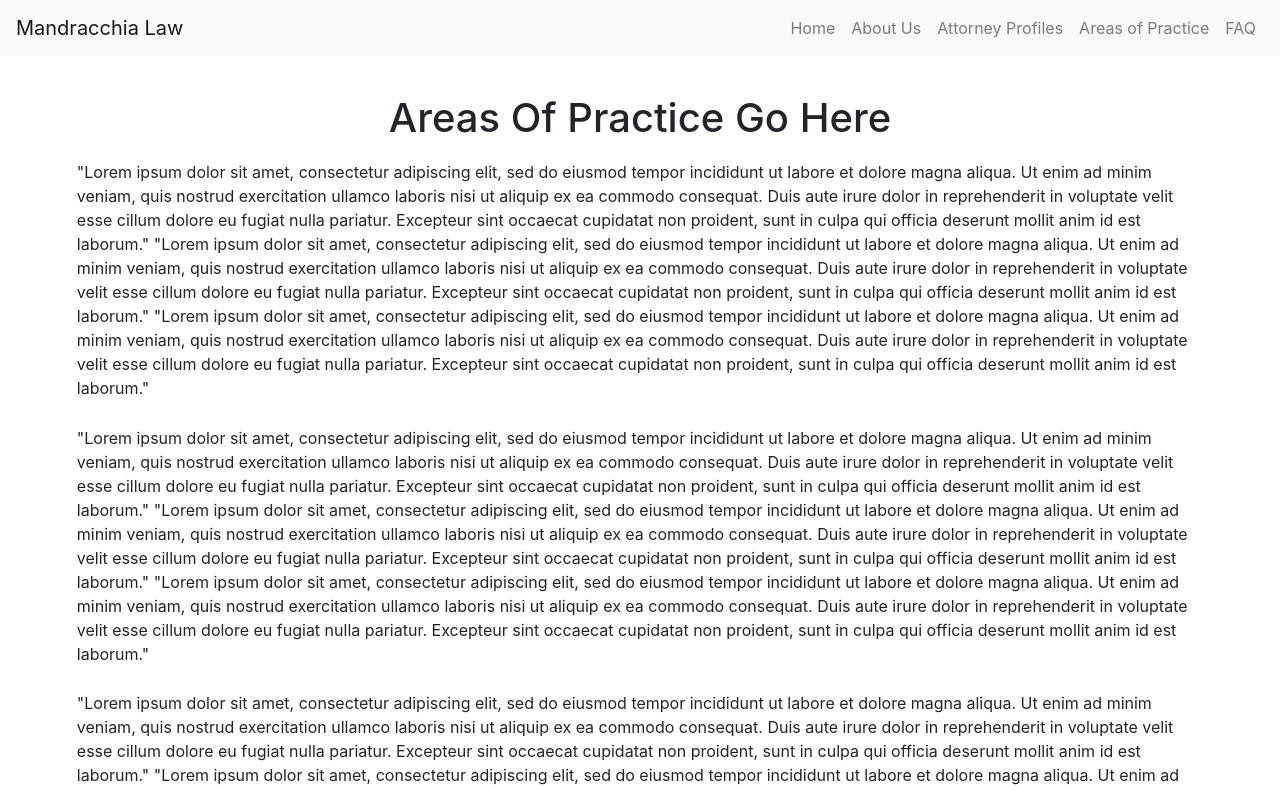
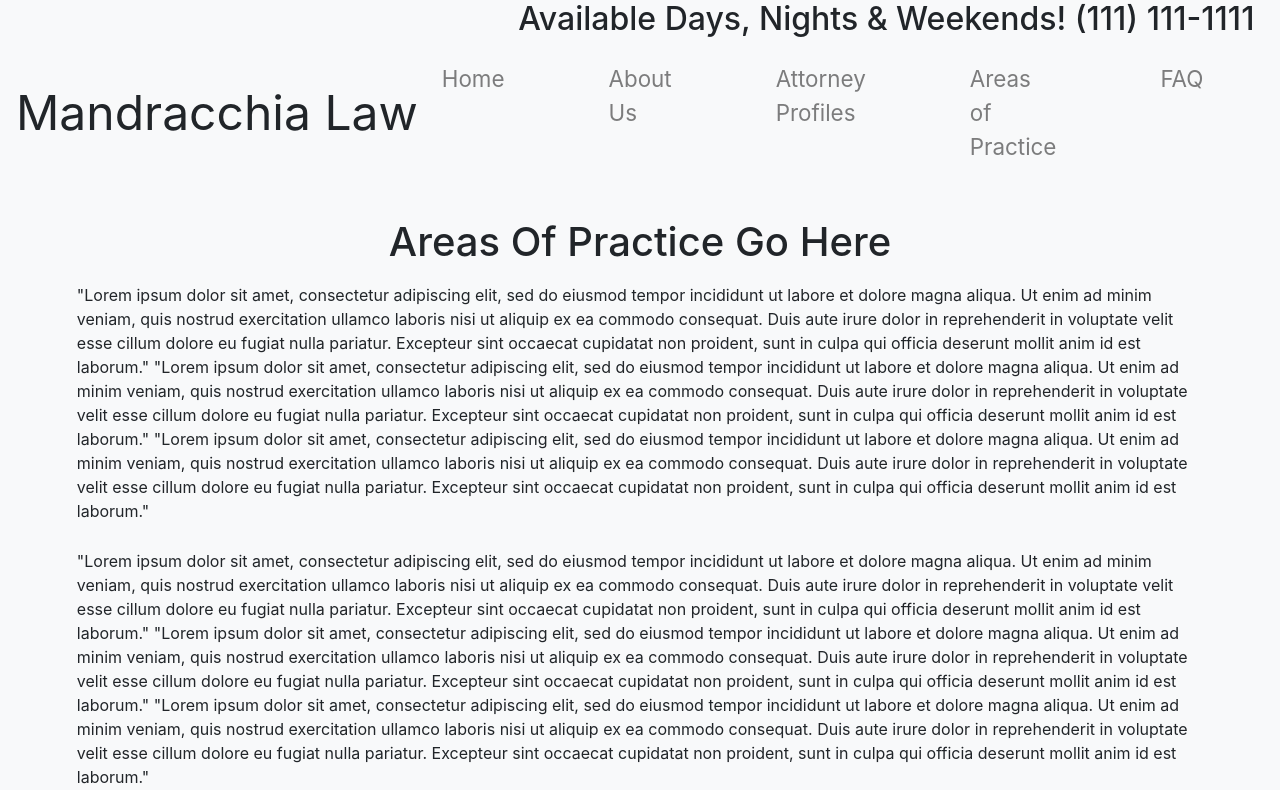
Before and after one commit to Serrowxd/mandracchia-law, a React (Create React App) app: page /AoP in a window 1280 px wide. Shown: the top 790 px of the page. Built offline with nearby package versions, Linux system fonts and the light colour scheme.

Commit message:
Navigation Modifications

```diff
--- a/public/index.css
+++ b/public/index.css
@@ -1,4 +1,4 @@
 html,
 body {
-  /* background-color: #bec7fd; */
+  background-color: #f8f9fa;
 }
--- a/src/App.css
+++ b/src/App.css
@@ -1,3 +1,3 @@
-.appBack {
-  /* background-color: #bec7fd; */
+div {
+  background-color: #f8f9fa;
 }
--- a/src/components/NavBar/RSNav/RSNav.css
+++ b/src/components/NavBar/RSNav/RSNav.css
@@ -0,0 +1,13 @@
+.navHead {
+  font-size: 3rem;
+}
+
+.navTextL {
+  font-size: 1.4rem;
+  margin-right: 5.5rem;
+}
+
+h2 {
+  text-align: end;
+  padding-right: 2%;
+}
--- a/src/components/NavBar/RSNav/RSNav.js
+++ b/src/components/NavBar/RSNav/RSNav.js
@@ -7,10 +7,6 @@ import {
   Nav,
   NavItem,
   NavLink,
-  UncontrolledDropdown,
-  DropdownToggle,
-  DropdownMenu,
-  DropdownItem,
 } from 'reactstrap';
 // import { Link } from 'react-router-dom';
 
@@ -36,29 +32,42 @@ class RSNav extends Component {
   render() {
     return (
       <div>
+        <h2> Available Days, Nights & Weekends! (111) 111-1111 </h2>
+        <div>
           <Navbar color="light" light expand="md">
-          <NavbarBrand href="/">Mandracchia Law</NavbarBrand>
+            <NavbarBrand className="navHead">Mandracchia Law</NavbarBrand>
             <NavbarToggler onClick={this.toggle} />
             <Collapse isOpen={this.state.isOpen} navbar>
               <Nav className="ml-auto" navbar>
                 <NavItem>
-                <NavLink href="/">Home</NavLink>
+                  <NavLink className="navTextL" href="/">
+                    Home
+                  </NavLink>
                 </NavItem>
                 <NavItem>
-                <NavLink href="/AboutUs/">About Us</NavLink>
+                  <NavLink className="navTextL" href="/AboutUs/">
+                    About Us
+                  </NavLink>
                 </NavItem>
                 <NavItem>
-                <NavLink href="/AttProf/">Attorney Profiles</NavLink>
+                  <NavLink className="navTextL" href="/AttProf/">
+                    Attorney Profiles
+                  </NavLink>
                 </NavItem>
                 <NavItem>
-                <NavLink href="/AoP/">Areas of Practice</NavLink>
+                  <NavLink className="navTextL" href="/AoP/">
+                    Areas of Practice
+                  </NavLink>
                 </NavItem>
                 <NavItem>
-                <NavLink href="/FAQ/">FAQ</NavLink>
+                  <NavLink className="navTextL" href="/FAQ/">
+                    FAQ
+                  </NavLink>
                 </NavItem>
               </Nav>
             </Collapse>
           </Navbar>
+        </div>
       </div>
     );
   }
--- a/src/index.js
+++ b/src/index.js
@@ -5,7 +5,7 @@ import registerServiceWorker from './registerServiceWorker';
 
 import 'bootstrap/dist/css/bootstrap.min.css';
 
-import { BrowserRouter as Router, Route, Link } from 'react-router-dom';
+import { BrowserRouter as Router, Route } from 'react-router-dom';
 
 // Route Imports
 import App from './App';
```
Also changed, not shown: 1 other file (tests, documents, lock files or other folders). Lines whose indentation alone changed are shown as unchanged.
